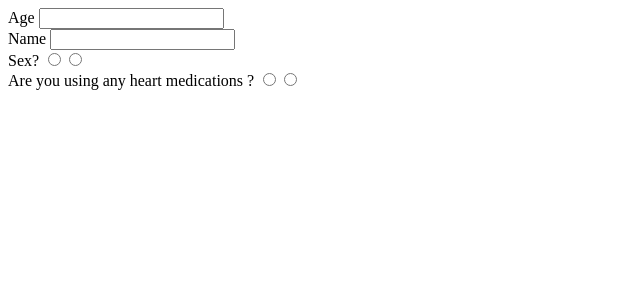
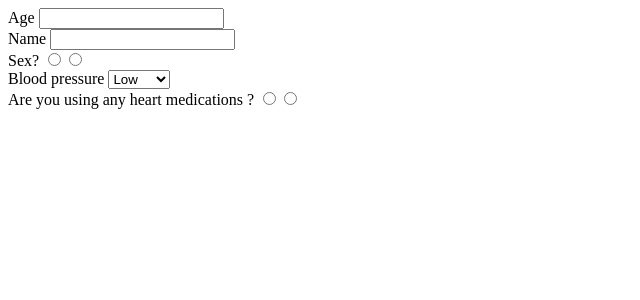
Before and after one commit to berlicon/clewmed, an Angular app: page / in a window 1280 px wide. Shown: the top 300 px of the page, without its empty margins (0-640 px from the left). Built offline with nearby package versions, Linux system fonts and the light colour scheme.

Commit message:
parse select controls

```diff
--- a/src/app/questionnaire/questionnaire-item/questionnaire-item.component.html
+++ b/src/app/questionnaire/questionnaire-item/questionnaire-item.component.html
@@ -1,5 +1,12 @@
 {{item.title}}
+
 <input type="text" *ngIf="item.type == 'string'">
+
 <input type="number" *ngIf="item.type == 'number'">
+
 <input type="radio" *ngIf="item.type == 'radio'" value="true" [name]="item.title">
 <input type="radio" *ngIf="item.type == 'radio'" value="false" [name]="item.title">
+
+<select *ngIf="item.type == 'select'">
+    <option *ngFor="let x of item.options">{{x}}</option>
+</select>
--- a/src/app/questionnaire/questions.json
+++ b/src/app/questionnaire/questions.json
@@ -11,6 +11,15 @@
 	{
 		"title": "Sex?",
 		"type": "radio"
+	},
+	{
+		"title": "Blood pressure",
+		"type": "select",
+		"options": [
+		"Low",
+		"Middle",
+		"High"
+		]
 	},
     {
 		"title": "Are you using any heart medications ?",
```
